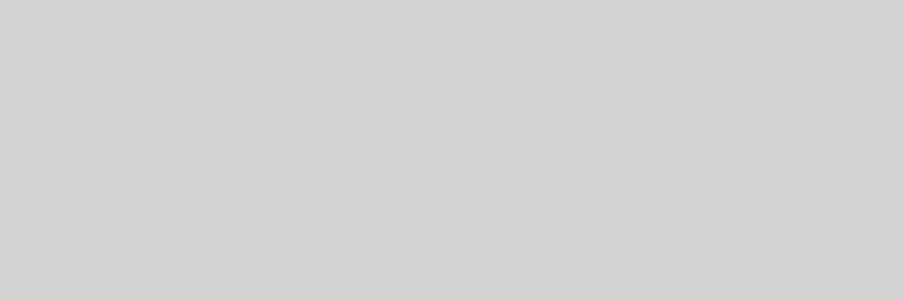
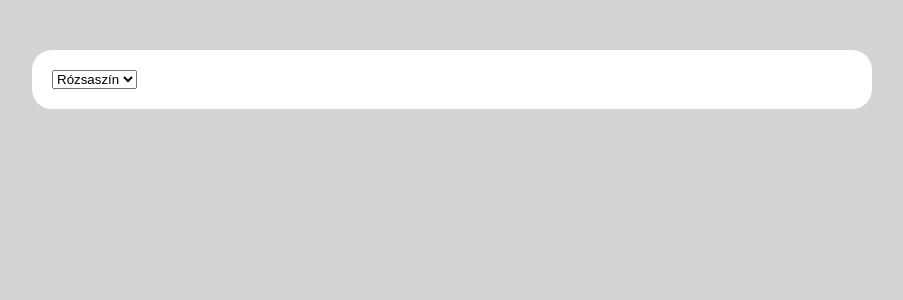
Before and after one commit to Norbqrt/beadando1102, a React (Vite) app: page / in a window 1280 px wide. Shown: the top 300 px of the page, without its empty margins (188-1091 px from the left). Built offline with nearby package versions, Linux system fonts and the light colour scheme.

Commit message:
lenyilo lista generalas a tombokbol allo szinekbol

```diff
--- a/src/App.jsx
+++ b/src/App.jsx
@@ -1,36 +1,37 @@
-import { useState } from 'react'
 import './App.css'
 
 function App() {
   const szinek = [
     {
-    nev: 'Pink',
+      nev: 'Rózsaszín',
       rgbID: '#FFC0CB',
-
     },
     {
-    nev: 'Yellow',
+      nev: 'Sarga',
       rgbID: '#FFFF00',
-
     },
     {
-    nev: 'Red',
+      nev: 'Piros',
       rgbID: '#FF0000',
-
     },
     {
-    nev: 'Black',
+      nev: 'Fekete',
       rgbID: '#000000',
     },
     {
-    nev: 'White',
+      nev: 'Fehér',
       rgbID: '#FFFFFF',
-  }
+    },
   ]
   return (
-    <>
-
-    </>
+    <main>
+      <select>
+        {szinek.map((szin) => (
+          <option key={szin.nev} value={szin.rgbID}> {szin.nev}
+          </option>
+        ))}
+      </select>
+    </main>
   )
 }
 
```
Lines whose indentation alone changed are shown as unchanged.
